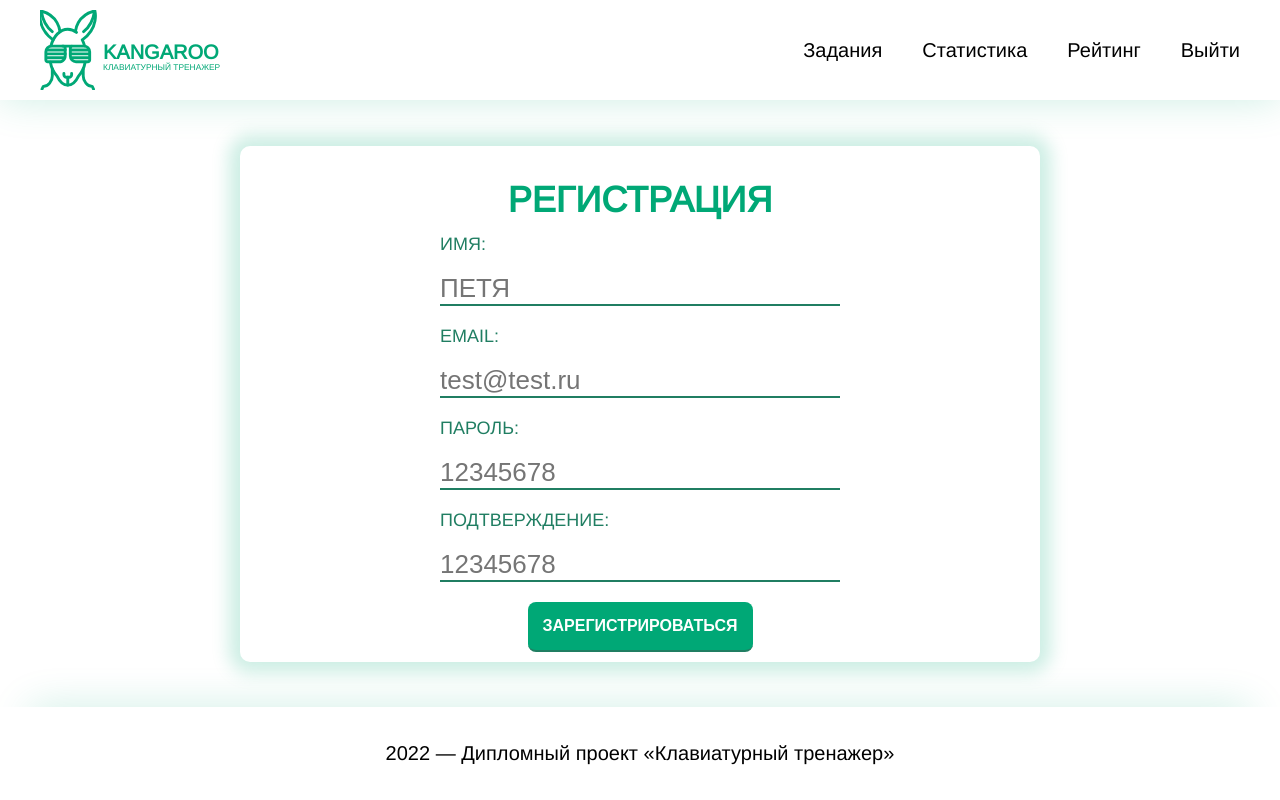
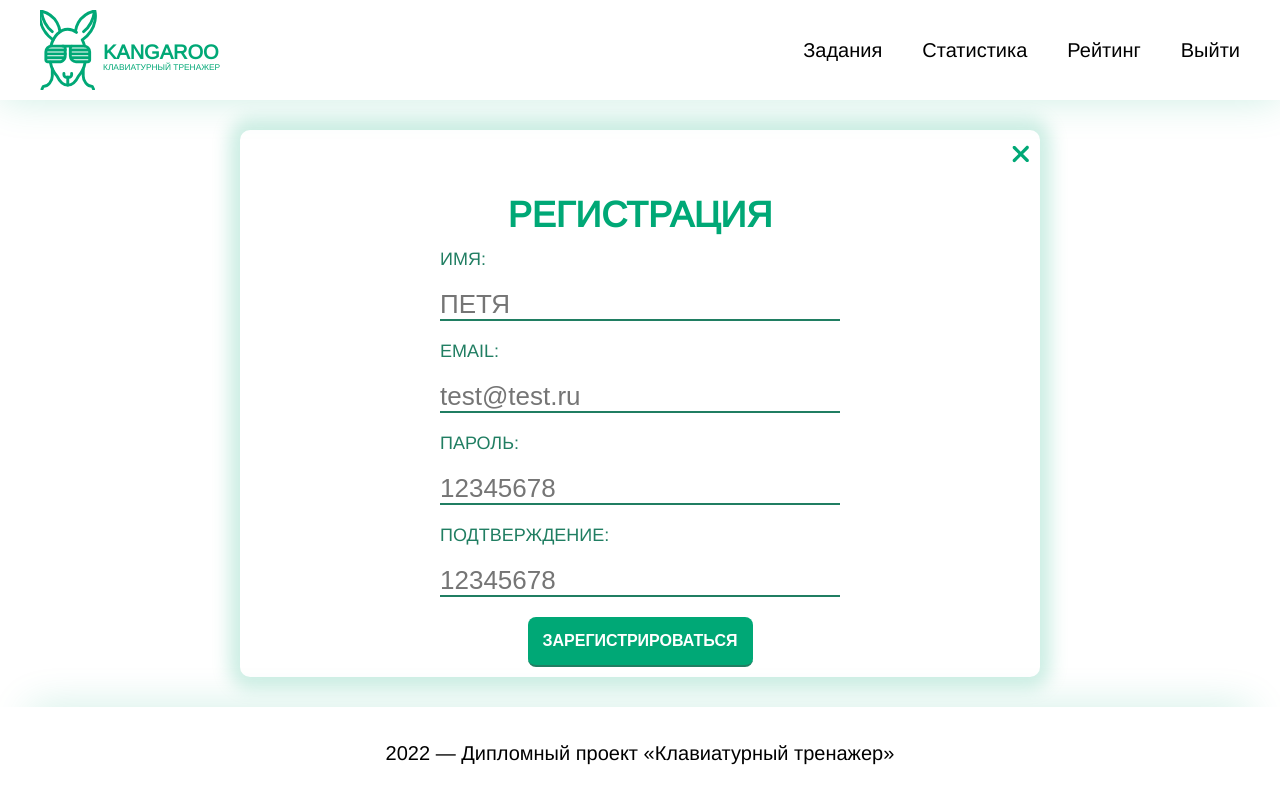
Before and after one commit to ZingerXY/keyboardTrainer, a React (Create React App) app: page /registration in a window 1280 px wide. Built offline with nearby package versions, Linux system fonts and the light colour scheme.

Commit message:
Accidentally commented code is uncommented

```diff
--- a/src/components/Authorization/Authorization.jsx
+++ b/src/components/Authorization/Authorization.jsx
@@ -1,7 +1,7 @@
 import React from "react";
 import './Authorization.scss';
-// import { FontAwesomeIcon } from "@fortawesome/react-fontawesome";
-// import { faXmark} from "@fortawesome/free-solid-svg-icons";
+import { FontAwesomeIcon } from "@fortawesome/react-fontawesome";
+import { faXmark} from "@fortawesome/free-solid-svg-icons";
 
 const Authorization = () => {
   return (
@@ -9,7 +9,7 @@ const Authorization = () => {
         <div className="window">
         <div className="Xmark">
           <div className="X">
-          {/* <FontAwesomeIcon icon={faXmark} color="#00A876"  size="1x"/> */}
+          <FontAwesomeIcon icon={faXmark} color="#00A876"  size="1x"/>
           </div>
 
             </div>
--- a/src/components/Registration/Registration.jsx
+++ b/src/components/Registration/Registration.jsx
@@ -1,7 +1,7 @@
 import React from "react";
 import './Registration.scss';
-// import { FontAwesomeIcon } from "@fortawesome/react-fontawesome";
-// import { faXmark} from "@fortawesome/free-solid-svg-icons";
+import { FontAwesomeIcon } from "@fortawesome/react-fontawesome";
+import { faXmark} from "@fortawesome/free-solid-svg-icons";
 
 const Registration = () => {
   return (
@@ -9,7 +9,7 @@ const Registration = () => {
         <div className="window">
         <div className="Xmark">
             <div className="X">
-            {/* <FontAwesomeIcon  icon={faXmark} color="#00A876"  size="1x"/> */}
+            <FontAwesomeIcon  icon={faXmark} color="#00A876"  size="1x"/>
               </div>
             </div>
             <div className="form">
```
